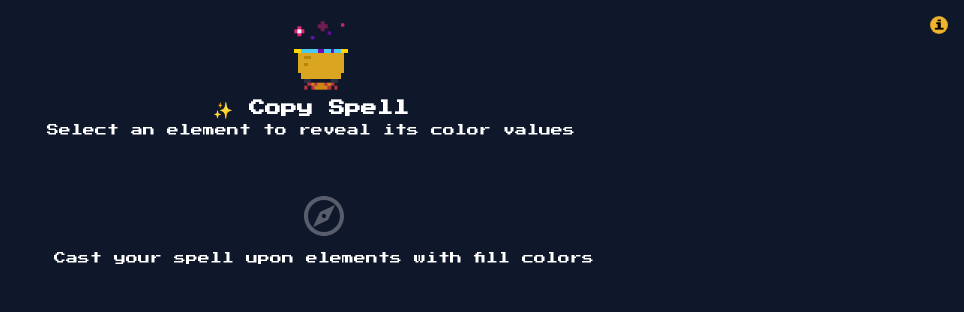
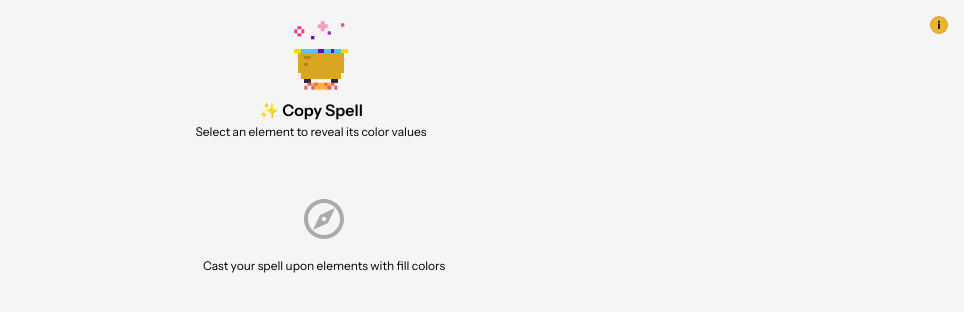
Before and after one commit to fulviabuonanno/copy-spell-plugin, a website: page ui.html in a window 1280 px wide. Shown: the whole page, without its empty margins (316-1280 px from the left). Drawn offline with Linux system fonts and the light colour scheme.

Commit message:
style: Revert global pixel theme, keeping only the sparkle button

```diff
--- a/ui.html
+++ b/ui.html
@@ -14,17 +14,16 @@
     }
 
     body {
-      font-family: 'Press Start 2P', cursive;
+      font-family: 'Instrument Sans', -apple-system, BlinkMacSystemFont, 'Segoe UI', 'Helvetica Neue', Arial, sans-serif;
       font-size: 12px;
       padding: 16px;
-      background: #0f172a; /* Updated background for pixel theme */
-      color: #fff; /* Updated text color for pixel theme */
+      background: #f5f5f5;
+      color: #000;
       min-height: 100vh;
       height: 100%;
       position: relative;
       overflow-x: hidden;
       overflow-y: auto;
-      image-rendering: pixelated; /* Ensure pixel art scales sharply */
     }
 
     /* 8-Bit Button Styling */
@@ -39,6 +38,8 @@
         font-size: 1rem;
         text-transform: uppercase;
         cursor: pointer;
+        font-family: 'Press Start 2P', cursive;
+        image-rendering: pixelated;
         /* Pixel art borders for depth */
         box-shadow:
             inset -4px -4px 0px 0px #333333,
@@ -161,7 +162,7 @@
     .header {
       font-size: 20px;
       margin-bottom: 16px;
-      font-family: 'Press Start 2P', cursive; /* Updated font */
+      font-family: 'Instrument Sans', -apple-system, BlinkMacSystemFont, 'Segoe UI', 'Helvetica Neue', Arial, sans-serif;
       position: relative;
       z-index: 1;
       width: 100%;
@@ -260,7 +261,7 @@
       font-weight: 600;
       cursor: pointer;
       width: 100%;
-      font-family: 'Press Start 2P', cursive; /* Updated font */
+      font-family: 'Instrument Sans', -apple-system, BlinkMacSystemFont, 'Segoe UI', 'Helvetica Neue', Arial, sans-serif;
     }
 
     .close-modal:hover {
@@ -271,7 +272,7 @@
 
               font-size: 16px;
 
-              font-family: 'Press Start 2P', cursive; /* Updated font */
+              font-family: 'Instrument Sans', -apple-system, BlinkMacSystemFont, 'Segoe UI', 'Helvetica Neue', Arial, sans-serif;
 
               font-weight: 600;
 
@@ -289,13 +290,13 @@
 
     .header p {
       font-size: 12px;
-      color: #fff; /* Updated text color */
+      color: #000;
     }
 
     .empty-state {
       text-align: center;
       padding: 40px 20px;
-      color: #fff; /* Updated text color */
+      color: #000;
       position: relative;
       z-index: 1;
     }
@@ -319,7 +320,7 @@
     }
 
     .color-item {
-      font-family: 'Press Start 2P', cursive; /* Updated font */
+      font-family: 'Instrument Sans', -apple-system, BlinkMacSystemFont, 'Segoe UI', 'Helvetica Neue', Arial, sans-serif;
       display: flex;
       flex-direction: column;
       gap: 8px;
```
